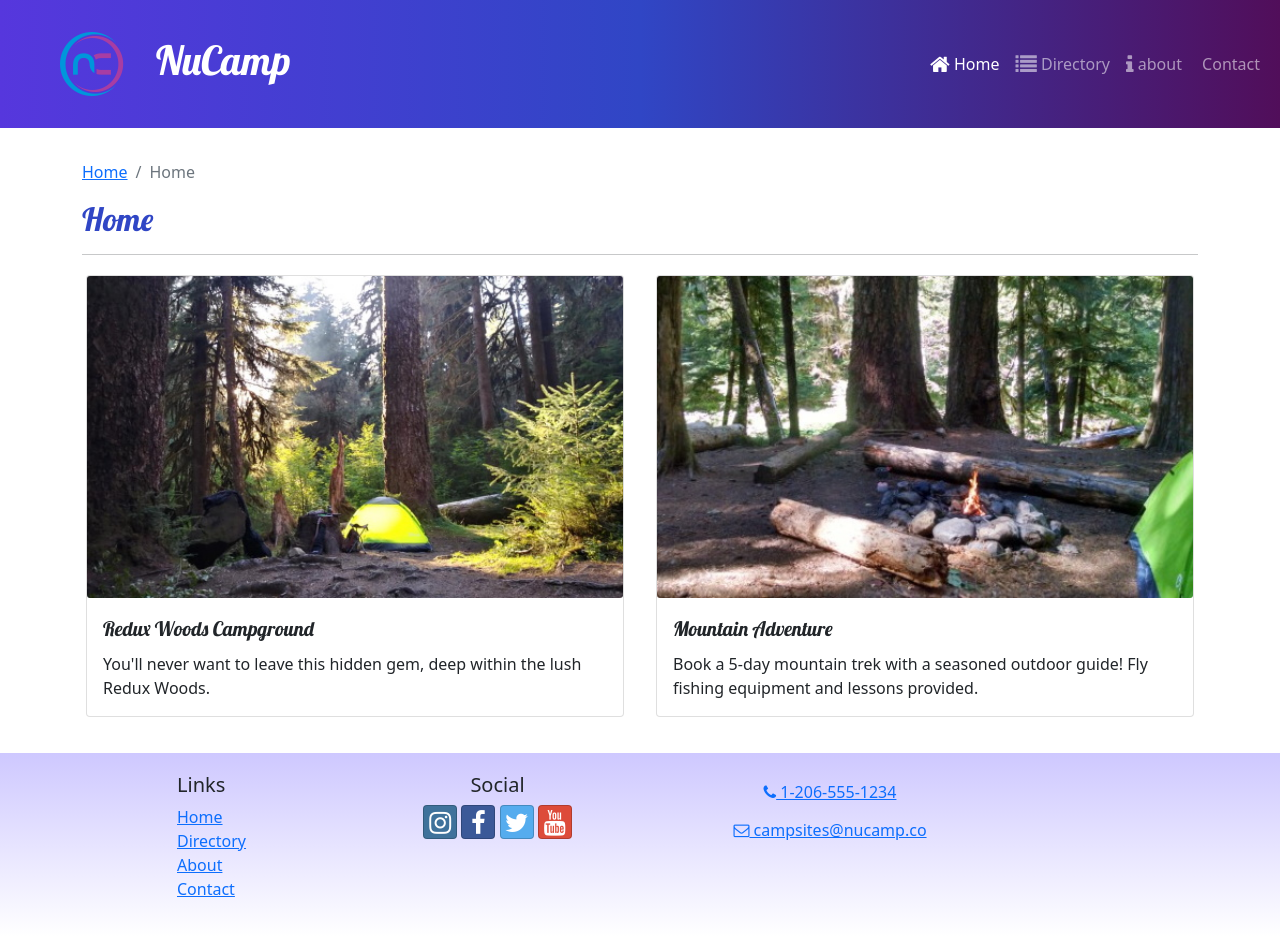
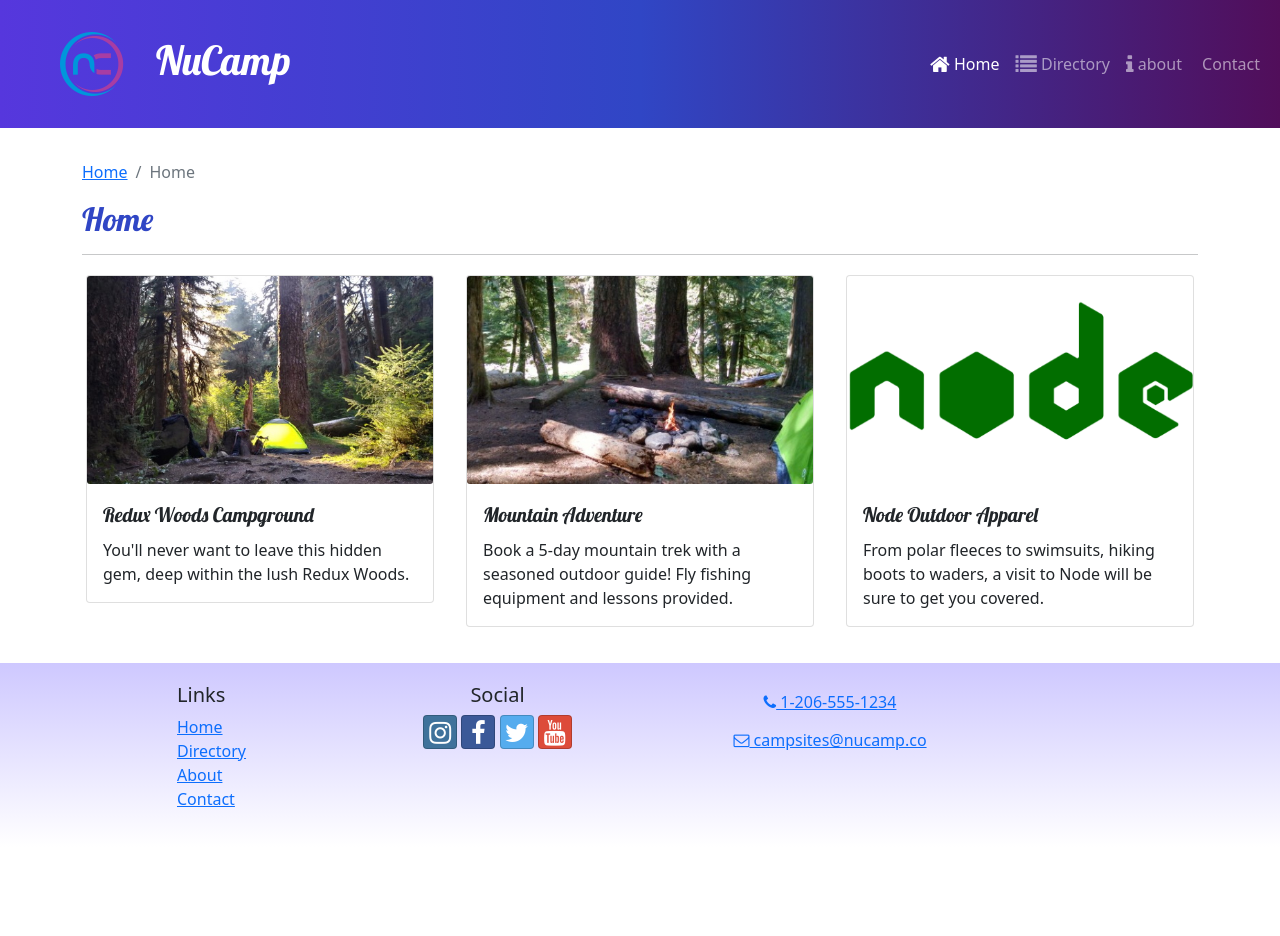
Before and after one commit to Riccardocode/nucampsiteReact, a React (Create React App) app in the folder nucampsite/: page / in a window 1280 px wide. After the commit the page ends 847 px from the top, so only its background shows below. Built offline with nearby package versions, Linux system fonts and the light colour scheme.

Commit message:
week2 task3 completed

```diff
--- a/nucampsite/src/App.js
+++ b/nucampsite/src/App.js
@@ -1,6 +1,7 @@
 import {Routes ,Route } from 'react-router-dom';
 import ContactPage from './pages/ContactPage';
 import HomePage from './pages/HomePage';
+import AboutPage from './pages/AboutPage';
 
 import CampsitesDirectoryPage from './pages/CampsitesDirectoryPage';
 import { CAMPSITES } from './app/shared/CAMPSITES';
@@ -19,6 +20,7 @@
           <Route path = 'contact' element={<ContactPage />} />
           <Route path = 'directory' element= {<CampsitesDirectoryPage/>} />
           <Route path='directory/:campsiteId' element={<CampsiteDetailPage/>} />
+          <Route path ='about' element={<AboutPage />} />
         </Routes>
       <Footer />
     </div>
--- a/nucampsite/src/features/display/DisplayList.js
+++ b/nucampsite/src/features/display/DisplayList.js
@@ -2,9 +2,10 @@
 import DisplayCard from './DisplayCard';
 import {selectFeaturedCampsite} from '../campsites/campsitesSlice';
 import {selectFeaturedPromotion} from '../promotions/promotionsSlice';
+import { selectFeaturedPartner} from '../partners/partnersSlice';
 
 const DisplayList = () => {
-    const items = [selectFeaturedCampsite(),selectFeaturedPromotion()];
+    const items = [selectFeaturedCampsite(),selectFeaturedPromotion(),selectFeaturedPartner()];
 
     return(
         <Row>
--- /dev/null
+++ b/nucampsite/src/features/partners/PartnersList.js
@@ -0,0 +1,3 @@
+import { Col } from "reactstrap";
+import Partner from "./Partner";
+import { selectAllPartners } from "./partnersSlice";
--- /dev/null
+++ b/nucampsite/src/features/partners/partnersSlice.js
@@ -0,0 +1,9 @@
+import {PARTNERS} from '../../app/shared/PARTNERS';
+
+export const selectAllPartners = () =>{
+    return PARTNERS;
+};
+
+export const selectFeaturedPartner = () =>{
+    return PARTNERS.find((partner) =>partner.featured);
+};
--- a/nucampsite/src/pages/AboutPage.js
+++ b/nucampsite/src/pages/AboutPage.js
@@ -1,8 +1,9 @@
 import { Col,Row,Container,Card,CardBody,CardHeader } from "reactstrap";
-
+import SubHeader from '../components/SubHeader';
 const AboutPage = () =>{
     return(
         <Container>
+            <SubHeader current='About Us' />
             <Row className='row-content'>
                 <Col sm='6'>
                     <h3>
```
Also changed, not shown: nucampsite/src/features/partners/Partner.js (added, +17 -0 lines).
